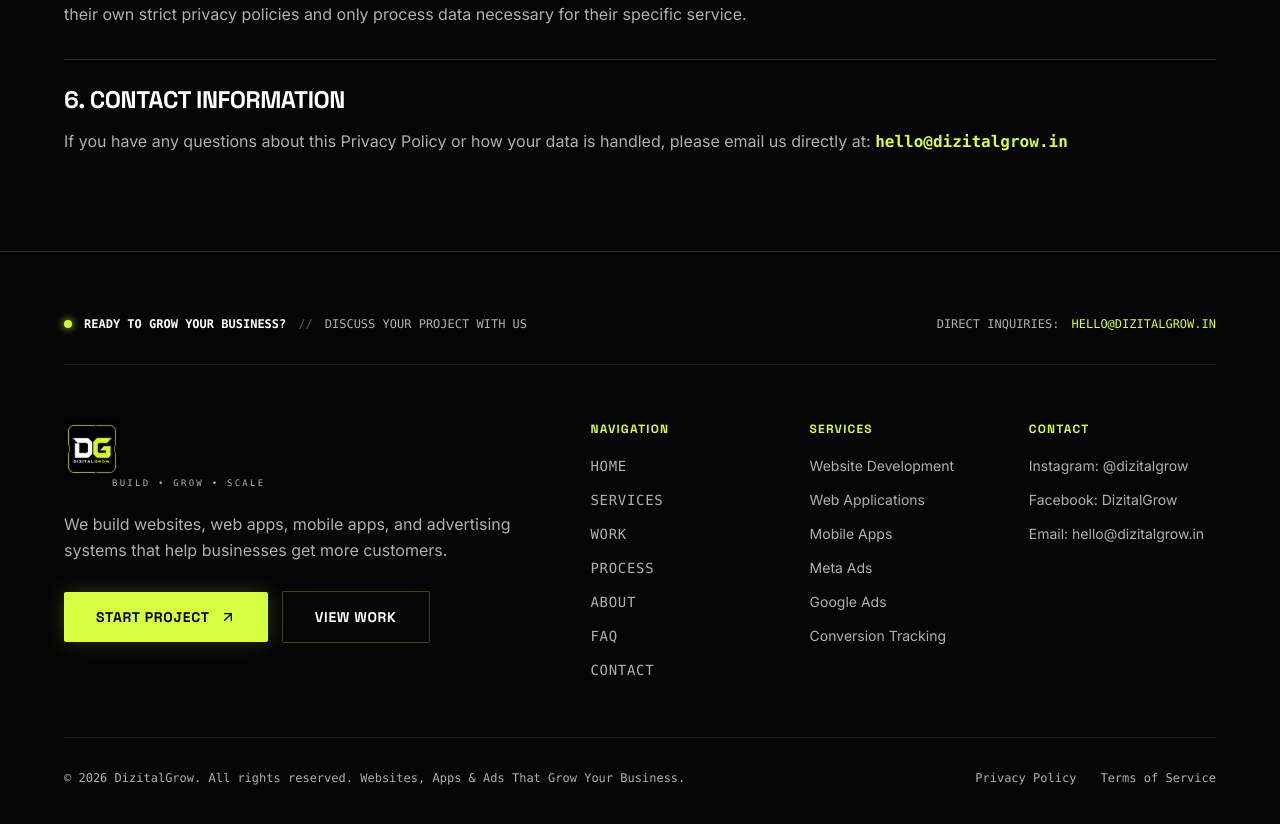
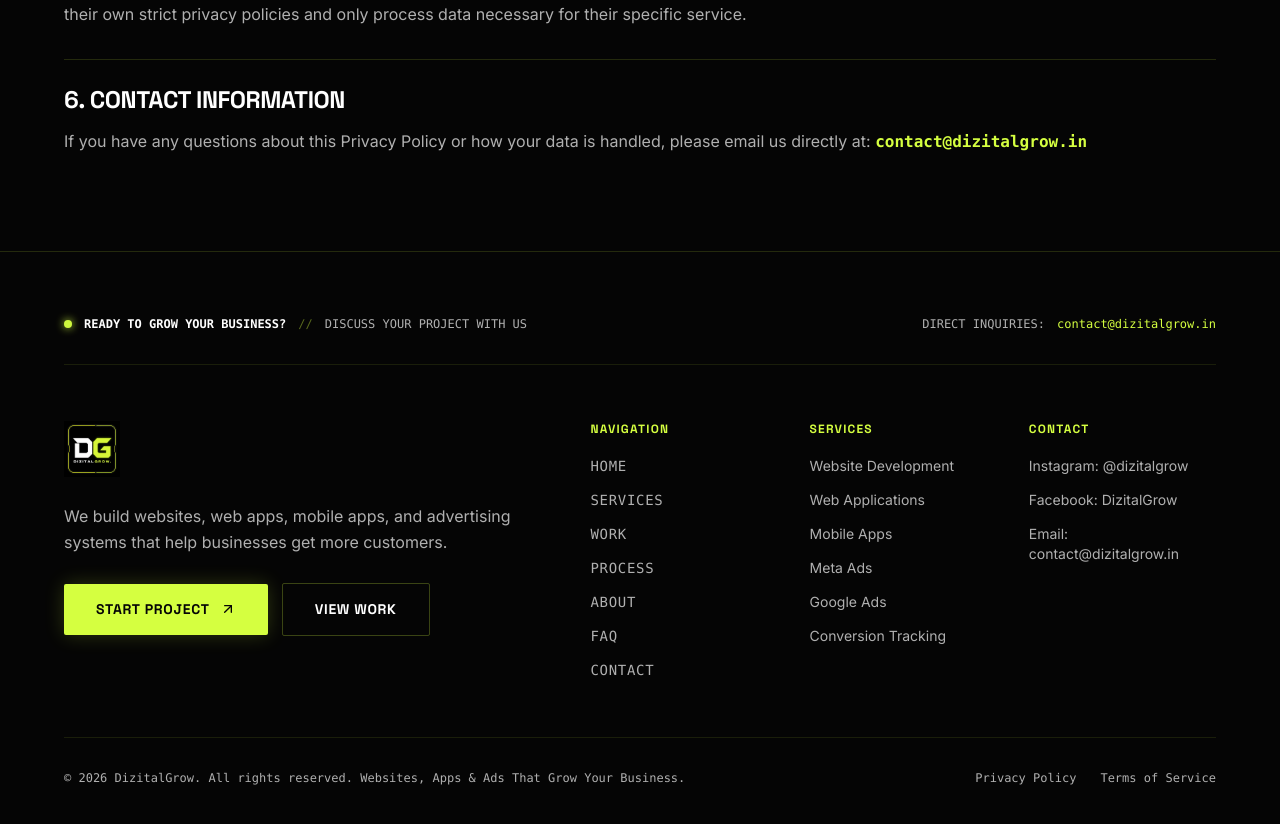
Before and after one commit to dizitalgrow/dizitalgrow, a Next.js app: page /privacy-policy in a window 1280 px wide. Shown: the part 1363-2187 px from the top of the page. Built offline with nearby package versions, Linux system fonts and the light colour scheme.

Commit message:
feat: add navigation constants, legal pages, and footer component

```diff
--- a/src/app/(marketing)/privacy-policy/page.tsx
+++ b/src/app/(marketing)/privacy-policy/page.tsx
@@ -90,10 +90,10 @@
             <p>
               If you have any questions about this Privacy Policy or how your data is handled, please email us directly at:{" "}
               <a
-                href="mailto:hello@dizitalgrow.in"
+                href="mailto:contact@dizitalgrow.in"
                 className="text-[#D5FF40] hover:underline underline-offset-4 font-mono font-bold"
               >
-                hello@dizitalgrow.in
+                contact@dizitalgrow.in
               </a>
             </p>
           </section>
--- a/src/app/(marketing)/terms-of-service/page.tsx
+++ b/src/app/(marketing)/terms-of-service/page.tsx
@@ -88,10 +88,10 @@
             <p>
               If you have any questions about these Terms of Service, please reach out to us at:{" "}
               <a
-                href="mailto:hello@dizitalgrow.in"
+                href="mailto:contact@dizitalgrow.in"
                 className="text-[#D5FF40] hover:underline underline-offset-4 font-mono font-bold"
               >
-                hello@dizitalgrow.in
+                contact@dizitalgrow.in
               </a>
             </p>
           </section>
--- a/src/components/layout/Footer.tsx
+++ b/src/components/layout/Footer.tsx
@@ -26,8 +26,8 @@
           </div>
           <div className="flex items-center gap-3">
             <span>DIRECT INQUIRIES:</span>
-            <a href="mailto:hello@dizitalgrow.in" className="text-[#D5FF40] hover:underline">
-              HELLO@DIZITALGROW.IN
+            <a href="mailto:contact@dizitalgrow.in" className="text-[#D5FF40] hover:underline">
+              contact@dizitalgrow.in
             </a>
           </div>
         </div>
@@ -37,7 +37,7 @@
           {/* Brand Info */}
           <div>
             <Link href="/" className="inline-flex items-center gap-2.5 group">
-              <DizitalGrowLogo showTagline={true} />
+              <DizitalGrowLogo showTagline={false} />
             </Link>
 
             <p className="mt-5 max-w-md text-sm sm:text-base text-[#B0B0B0] leading-relaxed font-normal">
--- a/src/constants/navigation.ts
+++ b/src/constants/navigation.ts
@@ -33,7 +33,7 @@
 export const FOOTER_CONNECT_LINKS: NavItem[] = [
   { label: "Instagram: @dizitalgrow", href: "https://instagram.com/dizitalgrow" },
   { label: "Facebook: DizitalGrow", href: "https://facebook.com/dizitalgrow" },
-  { label: "Email: hello@dizitalgrow.in", href: "mailto:hello@dizitalgrow.in" },
+  { label: "Email: contact@dizitalgrow.in", href: "mailto:contact@dizitalgrow.in" },
 ];
 
 export const FOOTER_CONNECT = FOOTER_CONNECT_LINKS;
```
